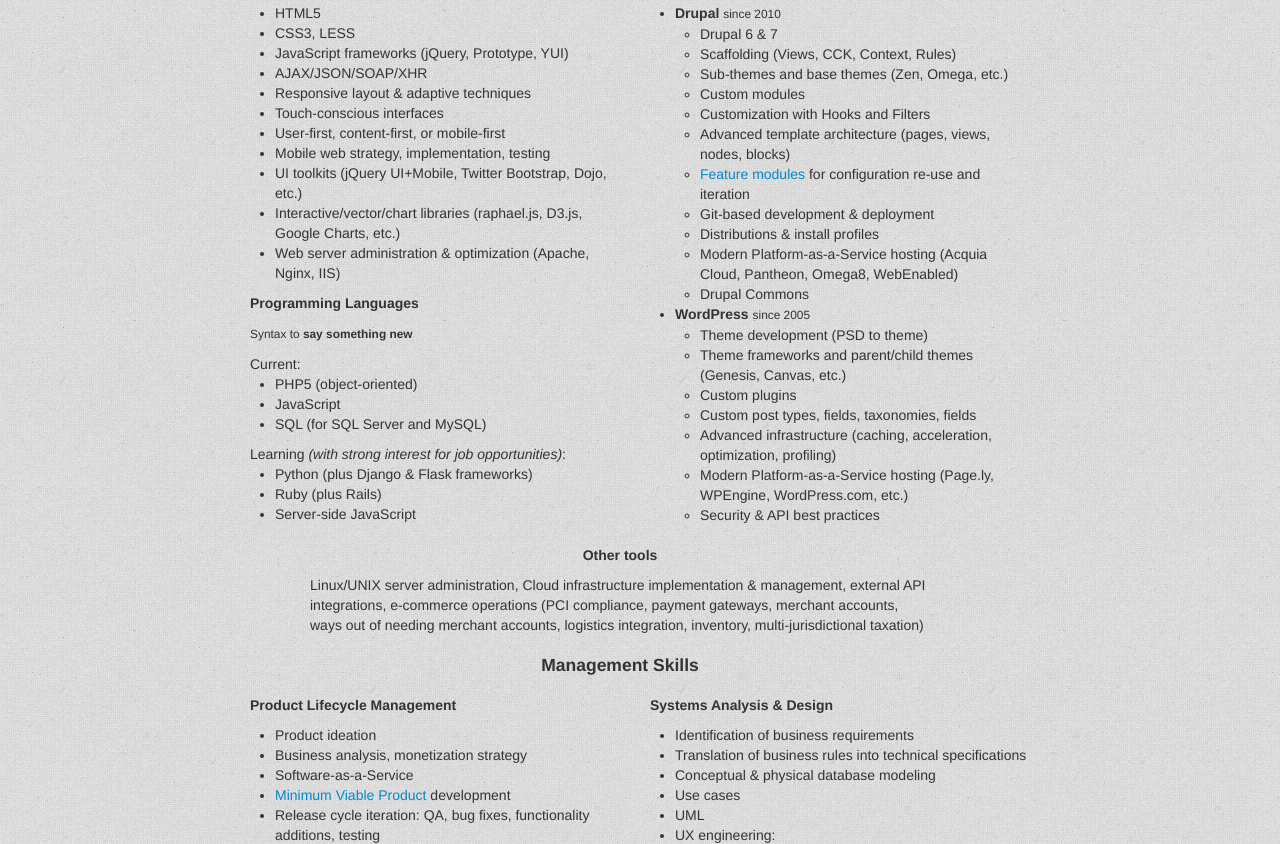
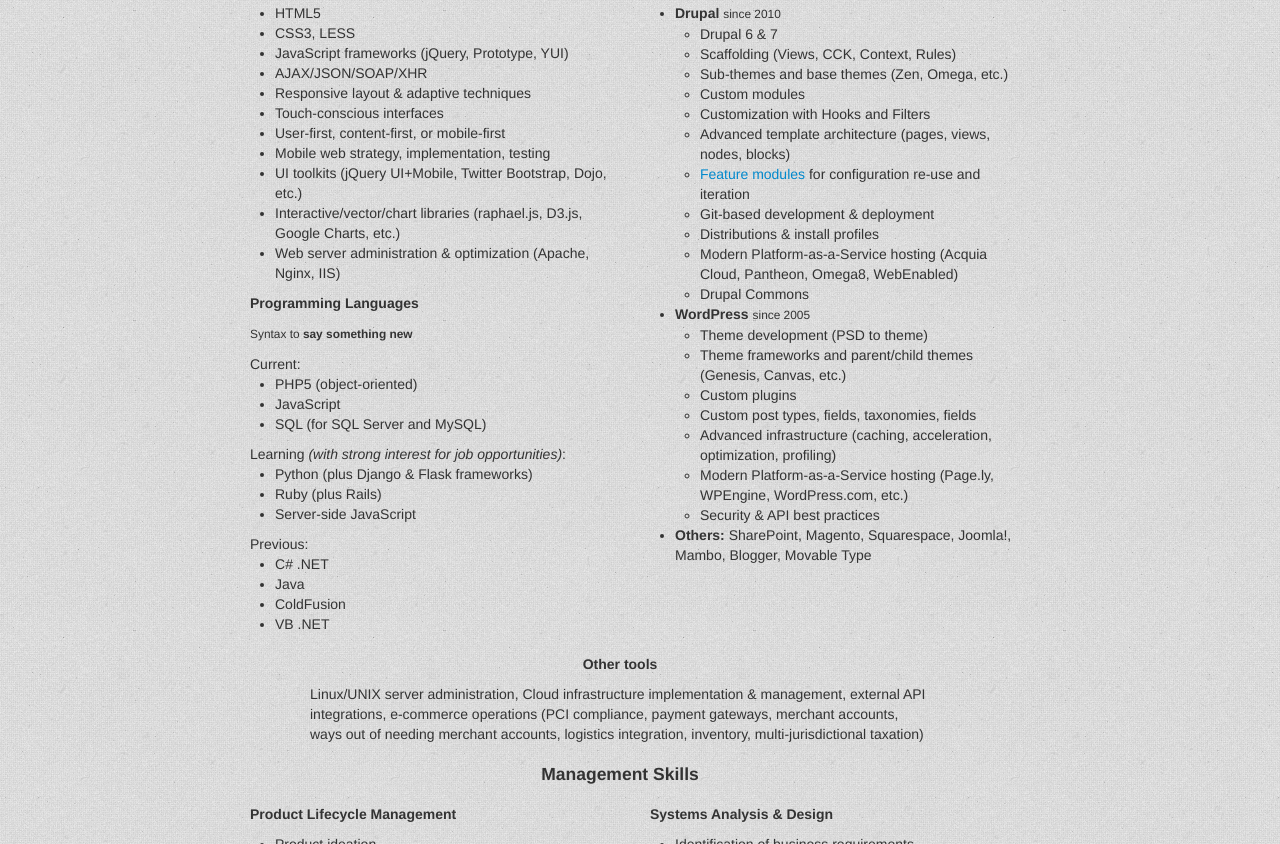
Before and after one commit to altheadotspace/hire-zeke, a plain HTML site: page index.html in a window 1280 px wide. Shown: the part 1551-2395 px from the top of the page. Drawn offline with Linux system fonts and the light colour scheme.

Commit message:
Add prior experience with CSS obfuscation

```diff
--- a/css/main.css
+++ b/css/main.css
@@ -22,3 +22,10 @@
   padding-right: 1.5em;
   line-height: 2em;
 }
+
+/* http://www.zeldman.com/2012/03/01/replacing-the-9999px-hack-new-image-replacement/ */
+.hide-text {
+text-indent: 100%;
+white-space: nowrap;
+overflow: hidden;
+}
--- a/index.html
+++ b/index.html
@@ -160,6 +160,13 @@
               <li>Ruby (plus Rails)</li>
               <li>Server-side JavaScript</li>
             </ul>
+            Previous:
+            <ul>
+              <li>C<span class="hide-text">OBFUSCATE</span># .N<span class="hide-text">OBFUSCATE</span>ET</li>
+              <li>Ja<span class="hide-text">OBFUSCATE</span>va</li>
+              <li>ColdF<span class="hide-text">OBFUSCATE</span>usion</li>
+              <li>V<span class="hide-text">OBFUSCATE</span>B .N<span class="hide-text">OBFUSCATE</span>ET</li>
+            </ul>
           </div>
           <div class="span5">
             <h5>Content Management Systems</h5>
@@ -192,6 +199,10 @@
                     <li>Modern Platform-as-a-Service hosting (Page.ly, WPEngine, WordPress.com, etc.)</li>
                     <li>Security &amp; API best practices</li>
                   </ul>
+                </li>
+                <li>
+                  <strong>Others:</strong>
+                  Shar<span class="hide-text">OBFUSCATE</span>ePoint, Mag<span class="hide-text">OBFUSCATE</span>ento, Squarespace, Joo<span class="hide-text">OBFUSCATE</span>mla!, Ma<span class="hide-text">OBFUSCATE</span>mbo, Blo<span class="hide-text">OBFUSCATE</span>gger, Mo<span class="hide-text">OBFUSCATE</span>vable Ty<span class="hide-text">OBFUSCATE</span>pe
                 </li>
               </ul>
           </div>
```
